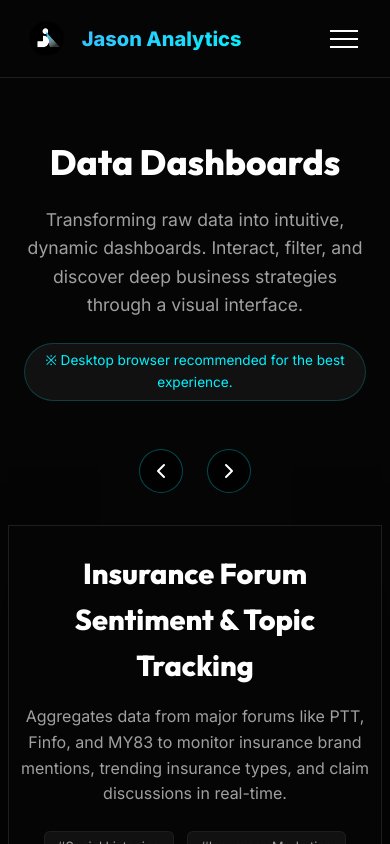
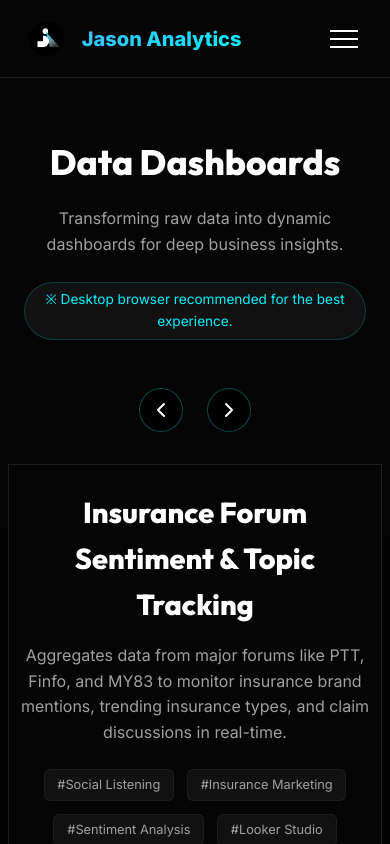
Before and after one commit to ds-jason-tsai/jason-by-tsai-portfolio, a Next.js app: page /en/dashboards in a window 390 px wide. Shown: the top 844 px of the page. Built offline with nearby package versions, Linux system fonts and the light colour scheme.

Commit message:
fix: shortened dashboard descriptions and fixed responsive overflow

```diff
--- a/components/DashboardsClient.tsx
+++ b/components/DashboardsClient.tsx
@@ -67,7 +67,7 @@ export default function DashboardsClient({ lang }: { lang: 'zh' | 'en' | 'ja' })
     },
     en: {
       mainTitle: "Data Dashboards",
-      desc: "Transforming raw data into intuitive, dynamic dashboards. Interact, filter, and discover deep business strategies through a visual interface.",
+      desc: "Transforming raw data into dynamic dashboards for deep business insights.",
       note: "※ Desktop browser recommended for the best experience.",
       backToHome: "Back to Home",
       prev: "Prev",
@@ -76,7 +76,7 @@ export default function DashboardsClient({ lang }: { lang: 'zh' | 'en' | 'ja' })
     },
     ja: {
       mainTitle: "データダッシュボード (Dashboards)",
-      desc: "生のデータを直感的な動的ダッシュボードに変換します。視覚的なインターフェースを通じて、データの操作、フィルタリング、深いビジネス戦略の発見が可能です。",
+      desc: "データを直感的な動的ダッシュボードに変換。視覚的な操作でビジネス洞察を導き出します。",
       note: "※ PCブラウザでの閲覧を推奨します。",
       backToHome: "ホームに戻る",
       prev: "前へ",
@@ -316,8 +316,11 @@ export default function DashboardsClient({ lang }: { lang: 'zh' | 'en' | 'ja' })
             margin: 0;
           }
           .dashboards-header { margin-bottom: 2rem; padding: 0 1rem; }
-          .dashboard-main-desc { white-space: normal !important; text-align: center !important; }
+          .dashboard-main-desc { white-space: normal !important; text-align: center !important; font-size: 1rem !important; }
           .iframe-container { height: 50vh !important; border-radius: 8px !important; }
+        }
+        @media (max-width: 1300px) {
+          .dashboard-main-desc { white-space: normal !important; maxWidth: 900px !important; margin: 0 auto 1.5rem !important; }
         }
         @media (max-width: 768px) {
           .section-title { font-size: 2.2rem !important; }
```
